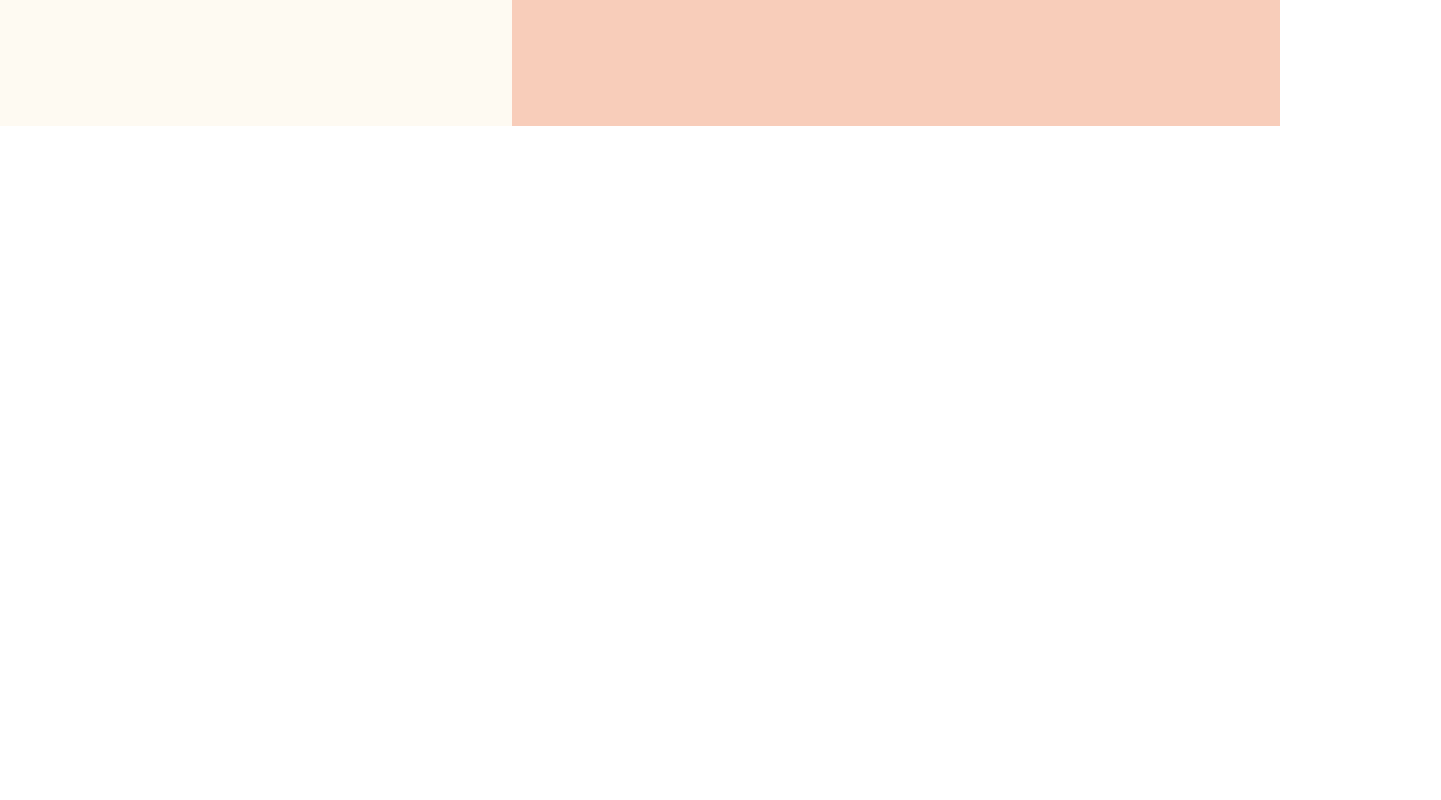
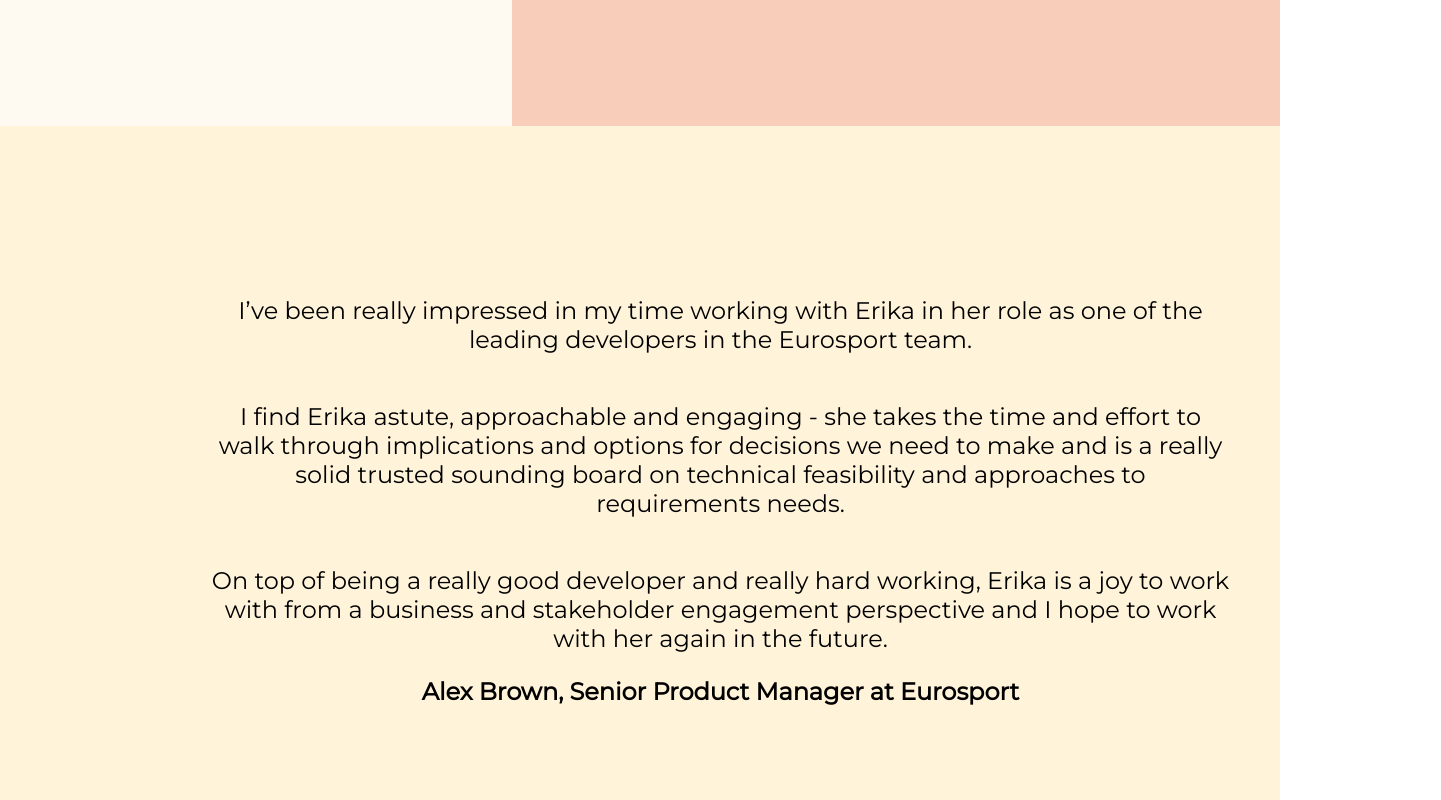
Before and after one commit to linas19/Erika_HomePage, a Next.js app: page / in a window 1280 px wide. Shown: the part 3000-3800 px from the top of the page, 1441 px wide, since content can reach past the window. Before the commit the page ends 3126 px from the top, so only its background shows below. Built offline with nearby package versions, Linux system fonts and the light colour scheme.

Commit message:
alexSection

```diff
--- a/pages/homePage/alexSection/AlexSection.js
+++ b/pages/homePage/alexSection/AlexSection.js
@@ -1,46 +1,11 @@
 import Image from "next/image.js";
 import GetInTouchButton from "../../components/GetInTouchButton/GetInTouchButton.js";
-import styles from "./HiSection.module.scss";
-import Link from 'next/link'
-import { faInstagram, faLinkedinIn, faTwitter } from '@fortawesome/free-brands-svg-icons'
-import { FontAwesomeIcon } from '@fortawesome/react-fontawesome'
+import styles from "./AlexSection.module.scss";
 
-export default function HiSection() {
+export default function AlexSection() {
   return (
-    <div className={styles.hiSection}>
-      <div className={styles.thirdPageTop}>
-        <div className={styles.thirdPageTopLeft}>
-          <div className={styles.thirdPageTopLeftImage}>
-            <Image src="/Erika.png" width={753} height={840} alt="Image2" />
-          </div>
-        </div>
-        <div className={styles.thirdPageTopRight}>
-          <div className={styles.thirdPageTopRightText}>
-            <div className={styles.thirdPageTopRightTextIntro}>
-              Hi, I’m Erika. Nice to meet you!
-            </div>
-            <div className={styles.thirdPageTopRightTextDescription}>
-              I am a full stack JavaScript developer with a passion for creating
-              user-centric tech products. For more than five years, I have
-              helped companies both big and small to bring new products and
-              features into the hands of their users.
-            </div>
-            <div className={styles.thirdPageTopRightTextButtons}>
-              <Link href="https://www.instagram.com/">
-                <FontAwesomeIcon icon={faInstagram} height="30px" />
-              </Link>
-              <Link href="https://www.linkedin.com/">
-                <FontAwesomeIcon icon={faLinkedinIn} height="30px" />
-              </Link>
-              <Link href="https://www.twitter.com/">
-                <FontAwesomeIcon icon={faTwitter} height="30px" />
-              </Link>
-            </div>
-          </div>
-        </div>
-      </div>
-      <div className={styles.thirdPageBottom}>
-        <div className={styles.thirdPageBottomText}>
+    <div className={styles.alexSection}>
+      <div className={styles.alexSectionText}>
         <p>
           I’ve been really impressed in my time working with Erika in her role
           as one of the leading developers in the Eurosport team.
@@ -48,19 +13,17 @@ export default function HiSection() {
         <p>
           I find Erika astute, approachable and engaging - she takes the time
           and effort to walk through implications and options for decisions we
-            need to make and is a really solid trusted sounding board on
-            technical feasibility and approaches to requirements needs.
+          need to make and is a really solid trusted sounding board on technical
+          feasibility and approaches to requirements needs.
         </p>
         <p>
-            On top of being a really good developer and really hard working,
-            Erika is a joy to work with from a business and stakeholder
-            engagement perspective and I hope to work with her again in the
-            future.
+          On top of being a really good developer and really hard working, Erika
+          is a joy to work with from a business and stakeholder engagement
+          perspective and I hope to work with her again in the future.
         </p>
       </div>
-        <div className={styles.thirdPageBottomAuthor}>
+      <div className={styles.alexSectionAuthor}>
         Alex Brown, Senior Product Manager at Eurosport
-        </div>
       </div>
     </div>
   );
--- a/pages/homePage/alexSection/AlexSection.module.scss
+++ b/pages/homePage/alexSection/AlexSection.module.scss
@@ -1,68 +1,27 @@
-.thirdPage {
-    background-color: #FEFAF2;
-    .thirdPageTop {
-      display: flex;
-      .thirdPageTopLeft {
-        margin-left: 120px;
-        margin-top: 100px;
-        .thirdPageTopLeftImage {
-
-        }
-      }
-      .thirdPageTopRight {
-        background-color: #F8CDBA;
-        width: 100%;
-        padding-top: 200px;
-        padding-bottom: 300px;
-        .thirdPageTopRightText {
-          margin-left: 200px;
-          .thirdPageTopRightTextIntro {
-            font-size: 48px;
-            font-family: 'Montserrat', sans-serif;
-            font-weight: 800;
-          }
-          .thirdPageTopRightTextDescription {
-            width: 760px;
-            margin-top: 50px;
-            font-size: 18px;
-            font-family: 'Montserrat', sans-serif;
-            font-weight: 400;
-          }
-          .thirdPageTopRightTextButtons {
-            width: 200px;
-            margin-top: 100px;
-            display: flex;
-            justify-content: space-between;
-          }
-        }
-      }
-    }
-    .thirdPageBottom {
-      margin-top: 200px;
-      padding-top: 100px;
-      padding-bottom: 100px;
-      background-color: #FFF3DA;
+.alexSection {
+  width: 1441px;
+  margin: auto;
+  padding-top: 146px;
+  padding-bottom: 146px;
   display: flex;
   flex-direction: column;
+  justify-content: center;
   align-items: center;
-      .thirdPageBottomText {
-        width: 1020px;
+  .alexSectionText {
+    padding-right: 211px;
+    padding-left: 211px;
     justify-content: center;
     display: flex;
     flex-direction: column;
     align-items: center;
     font-size: 24px;
-        font-family: 'Montserrat', sans-serif;
+    font-family: "Montserrat", sans-serif;
     text-align: center;
     font-weight: 400;
   }
-      .thirdPageBottomAuthor {
-        font-family: 'Montserrat', sans-serif;
+  .alexSectionAuthor {
+    font-family: "Montserrat", sans-serif;
     font-size: 24px;
     font-weight: 700;
   }
 }
-  }
-  .thirdPageTopLeftImage {
-
-  }
--- a/pages/index.js
+++ b/pages/index.js
@@ -11,6 +11,7 @@ import FirstSection from './homePage/firstSection/FirstSection.js'
 import ThreePointsSection from './homePage/threePointSection/ThreePointsSection.js'
 import HiSection from './homePage/hiSection/HiSection.js'
 import TechnologyShouldSection from './homePage/technologyShouldSection/TechnologyShouldSection.js'
+import AlexSection from './homePage/alexSection/AlexSection.js'
 
 export default function Home() {
   const [name, setName] = useState('')
@@ -69,6 +70,9 @@ export default function Home() {
         </section>
         <section className={styles.hiSection}>
           <HiSection />
+        </section>
+        <section className={styles.alexSection}>
+          <AlexSection />
         </section>
         {/* <div className={styles.fourthPage}>
           <div className={styles.fourthPageTitle}>How the magic happens:</div>
--- a/styles/Home.module.scss
+++ b/styles/Home.module.scss
@@ -16,6 +16,9 @@
     #FEFAF2 40%,
     #F8CDBA 40% 100%
   );
+}
+.alexSection {
+  background-color: #fff3da;
 }
 .fourthPage {
   background-color: #FEFAF2;
```
Lines whose indentation alone changed are shown as unchanged.
